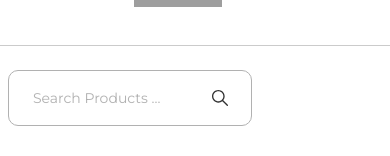
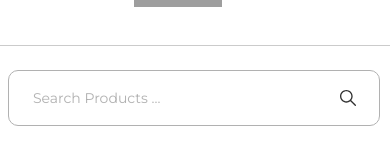
Before and after one commit to Md-Shihab247/eshop, a React (Vite) app: page / in a window 390 px wide. Both pictures are taken after a click on the element 277 px from the left and 223 px from the top of the page. Shown: the part 137-293 px from the top of the page. Built offline with nearby package versions, Linux system fonts and the light colour scheme; grey boxes are pictures that could not be loaded.

Commit message:
Update MiddleLayer.jsx

```diff
--- a/src/components/layouts/header/MiddleLayer.jsx
+++ b/src/components/layouts/header/MiddleLayer.jsx
@@ -27,15 +27,16 @@ const MiddleLayer = () => {
   },[])
 
   return (
-    <Container >
+    <>
+      <Container >
       <div ref={ForInputRef} className={ `px-2 sm:px-0 font-montserrat py-6 flex items-center justify-between`}>
         <div className={`${showSearch && 'hidden'}`}>
           <Link to="/"><img src="./images/logo.png" alt="logo" /></Link>
         </div>
 
-        <div className="relative flex justify-end items-center">
-          <div className={`${showSearch ? 'flex': 'hidden'} relative items-center max-w-screen sm:w-[332px] `}>
-            <input type="text"  placeholder={t("Search_Products")} className=" w-full h-14 pl-6 pr-12 py-[18px] bg-white border border-[#979797] opacity-75 rounded-[10px] text-[#303030] font-montserrat text-sm font-normal leading-5"/>
+        <div className="relative flex justify-end items-center ">
+          <div className={`${showSearch ? 'flex': 'hidden'} relative items-center max-w-[95.5vw] `}>
+            <input type="text"  placeholder={t("Search_Products")} className=" w-screen  sm:w-[332px] h-14 pl-6 pr-12 py-[18px] bg-white border border-[#979797] opacity-75 rounded-[10px] text-[#303030] font-montserrat text-sm font-normal leading-5"/>
             <span className=" absolute right-[24px] cursor-pointer">
               <SearchIcon/>
             </span>
@@ -69,6 +70,9 @@ const MiddleLayer = () => {
         </div>
       </div>
     </Container>
+
+
+    </>
   )
 }
 
```
